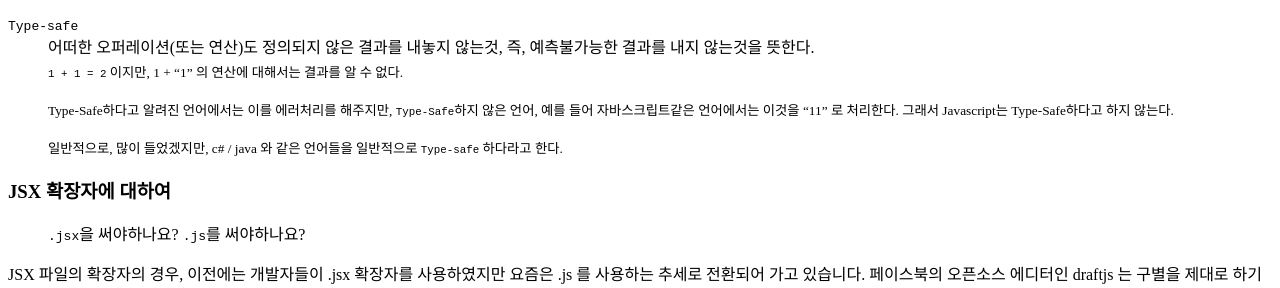
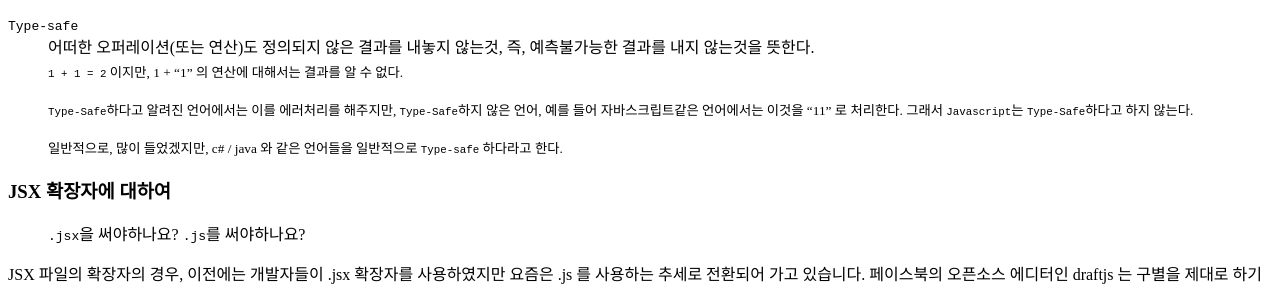
Before and after one commit to nayunhwan/nayunhwan.github.io, a Jekyll site: the page built from _posts/2016-12-13-React02.md, in a window 1280 px wide and 900 px high, scrolled down 2107 px. Shown: the part 202-490 px from the top of the window. Built offline with Jekyll 4.4.1, drawn with Linux system fonts in a browser that asks for light colours; a style sheet for code colours, icons or effects is not loaded.

```diff
--- a/_posts/2016-12-13-React02.md
+++ b/_posts/2016-12-13-React02.md
@@ -71,9 +71,9 @@ ReactDOM.render(
 : 어떠한 오퍼레이션(또는 연산)도 정의되지 않은 결과를 내놓지 않는것, 즉, 예측불가능한 결과를 내지 않는것을 뜻한다.<br>
 : <sub>`1 + 1 = 2` 이지만, 1 + "1" 의 연산에 대해서는 결과를 알 수 없다.</sub>
 
-: <sub>Type-Safe하다고 알려진 언어에서는 이를 에러처리를 해주지만,
+: <sub>`Type-Safe`하다고 알려진 언어에서는 이를 에러처리를 해주지만,
 `Type-Safe`하지 않은 언어, 예를 들어 자바스크립트같은 언어에서는 이것을 "11" 로 처리한다.
-그래서 Javascript는 Type-Safe하다고 하지 않는다.</sub>
+그래서 `Javascript`는 `Type-Safe`하다고 하지 않는다.</sub>
 : <sub>일반적으로, 많이 들었겠지만, c# / java 와 같은 언어들을 일반적으로 `Type-safe` 하다라고 한다.</sub>
 
 
```
